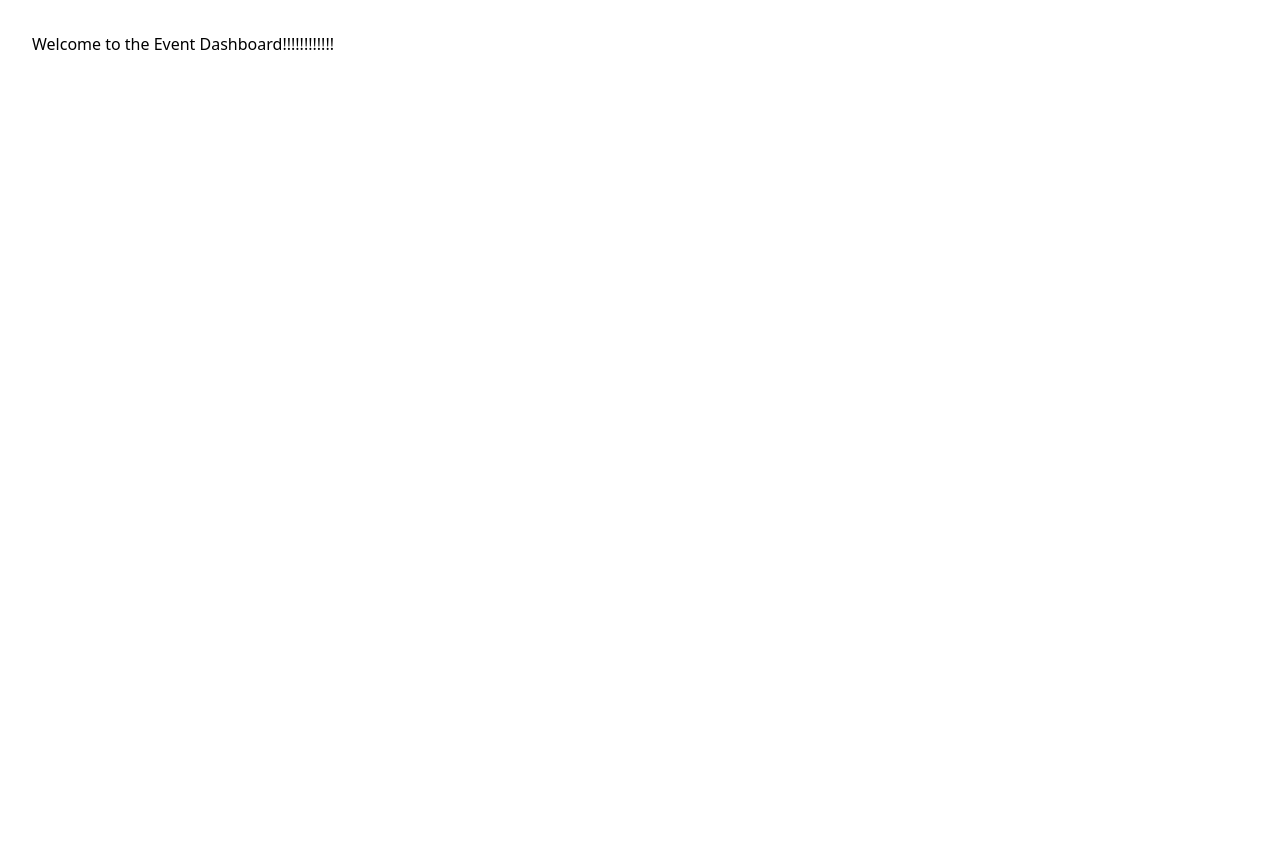
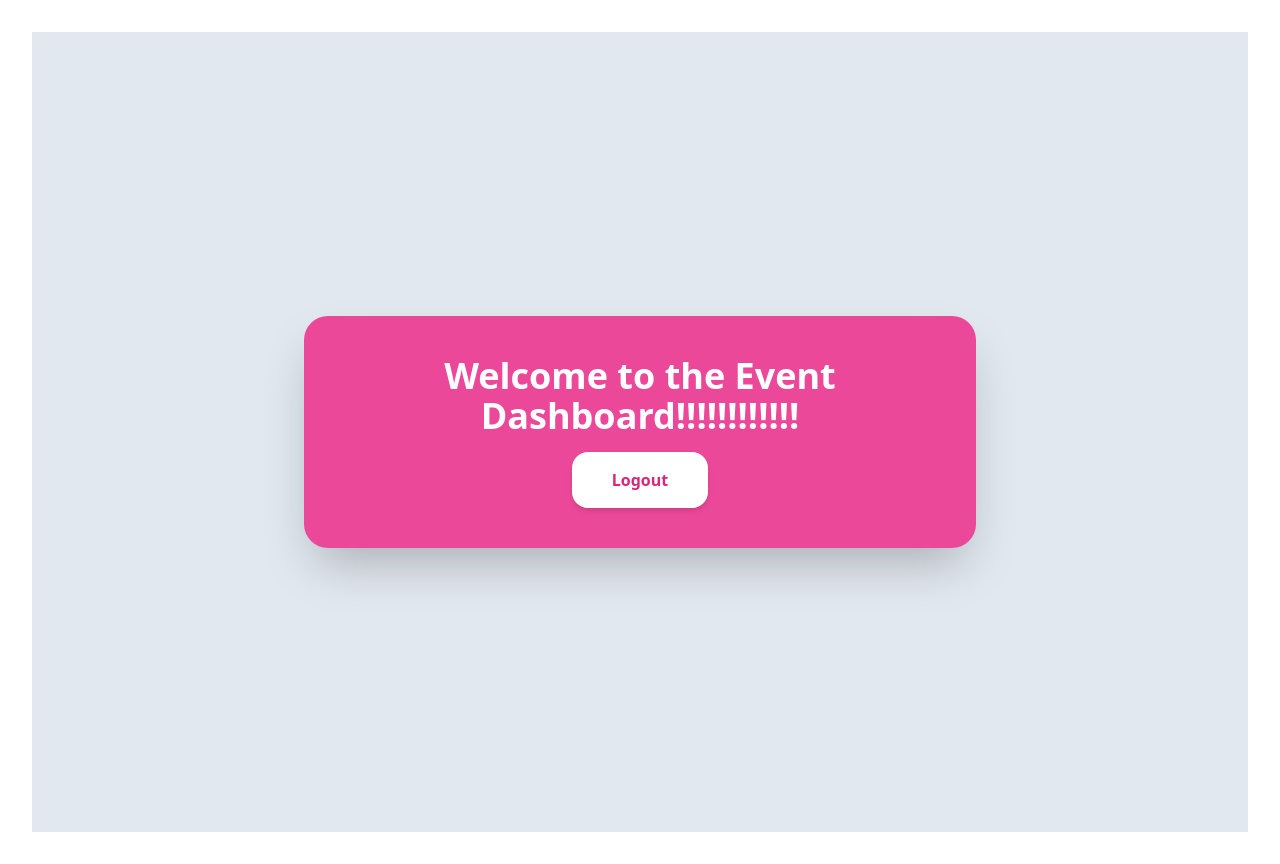
Before and after one commit to SauravGrg/ticketing-app, a React (Vite) app in the folder client/: page / in a window 1280 px wide. Before the commit the page ends 800 px from the top, so only its background shows below. Built offline with nearby package versions, Linux system fonts and the light colour scheme; sample sign-in values are in the browser's storage.

Commit message:
Setup Home component and logout logic

```diff
--- a/client/src/pages/Home.jsx
+++ b/client/src/pages/Home.jsx
@@ -1,8 +1,36 @@
+import { useNavigate } from "react-router-dom";
+import { useEffect } from "react";
+
 function Home() {
+  const navigate = useNavigate();
+
+  useEffect(() => {
+    const token = localStorage.getItem("token");
+    if (!token) {
+      navigate("/login");
+    }
+  }, [navigate]);
+
+  const handleLogout = () => {
+    localStorage.removeItem("token");
+    navigate("/login");
+  };
+
   return (
     <>
-      <div className="flex text-center">
-        <p>Welcome to the Event Dashboard!!!!!!!!!!!!</p>
+      <div className="min-h-screen flex text-center items-center justify-center bg-slate-200 p-4">
+        <div className="w-full max-w-2xl bg-pink-500 p-10 rounded-3xl shadow-2xl text-center">
+          <h1 className="text-4xl font-extrabold text-white mb-4">
+            Welcome to the Event Dashboard!!!!!!!!!!!!
+          </h1>
+
+          <button
+            className="px-10 py-4 bg-white hover:bg-red-600 text-pink-600 font-bold rounded-2xl shadow-md w-md"
+            onClick={handleLogout}
+          >
+            Logout
+          </button>
+        </div>
       </div>
     </>
   );
--- a/client/src/pages/Login.jsx
+++ b/client/src/pages/Login.jsx
@@ -17,7 +17,6 @@ function Login() {
       if (token) {
         localStorage.setItem("token", token);
         console.log("Login successfull, token saved");
-        alert("Welcome back");
         navigate("/");
       }
     } catch (error) {
```
